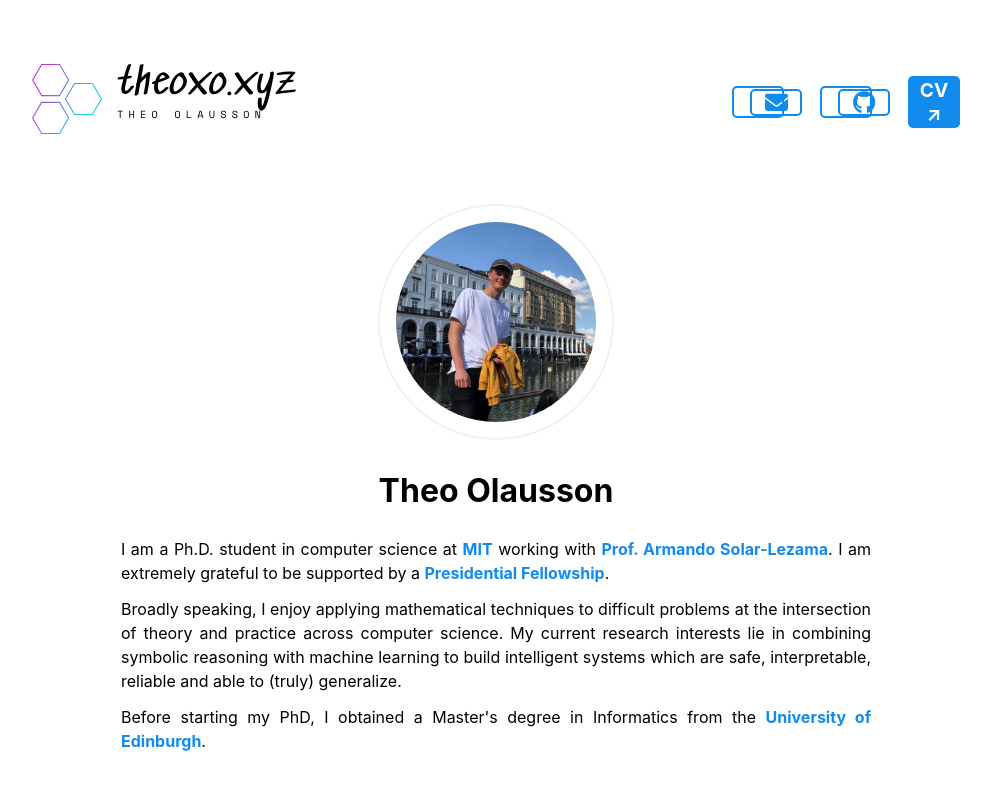
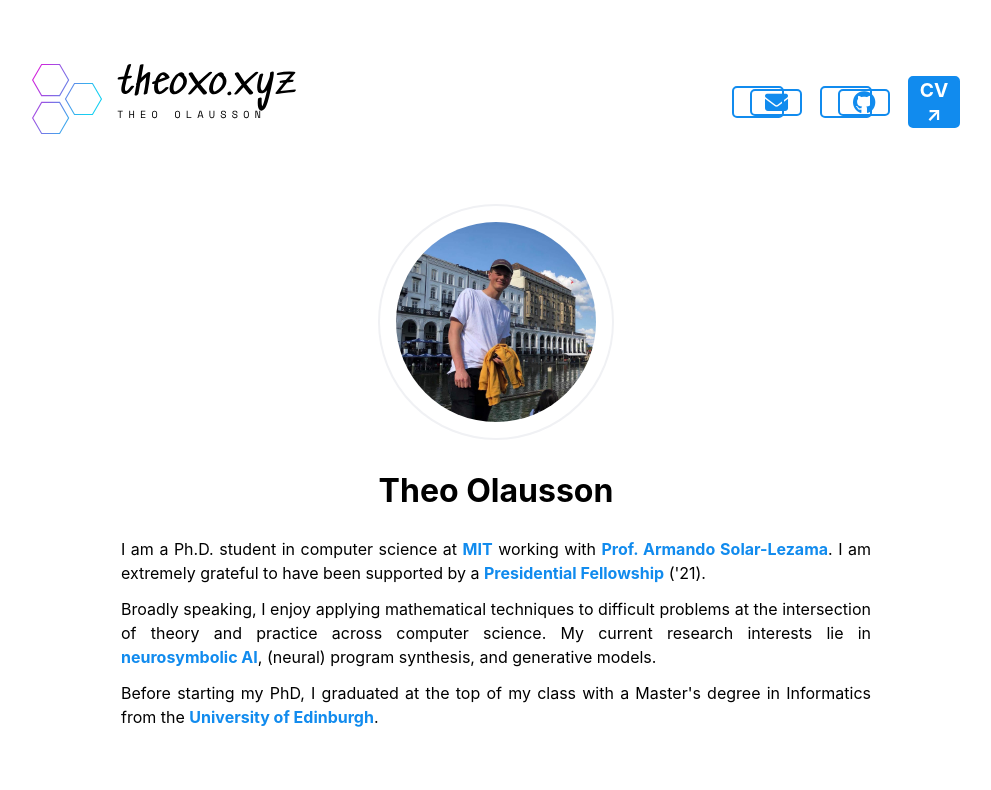
Before and after one commit to theoxo/theoxo.github.io, a Jekyll site: the page built from index.md, in a window 1280 px wide. Shown: the top 790 px of the page, without its empty margins (144-1135 px from the left). Built offline with Jekyll 4.4.1, drawn with Linux system fonts in a browser that asks for light colours; nearby versions of some CDN libraries.

Commit message:
impr: updated home page

```diff
--- a/_layouts/home.html
+++ b/_layouts/home.html
@@ -18,13 +18,13 @@
         <img src="/assets/me.jpg" style="max-width:200px; border-radius: 50%; border: solid #f0f1f4 2px;">
         <h1>Theo Olausson</h1>
         <p>
-        I am a Ph.D. student in computer science at <a href="https://web.mit.edu/">MIT</a> working with <a href="https://people.csail.mit.edu/asolar/"> Prof. Armando Solar-Lezama</a>. I am extremely grateful to be supported by a <a href="https://web.mit.edu/provost/presfellow/">Presidential Fellowship</a>.
+        I am a Ph.D. student in computer science at <a href="https://web.mit.edu/">MIT</a> working with <a href="https://people.csail.mit.edu/asolar/"> Prof. Armando Solar-Lezama</a>. I am extremely grateful to have been supported by a <a href="https://web.mit.edu/provost/presfellow/">Presidential Fellowship</a> ('21).
         </p>
         <p>
-        Broadly speaking, I enjoy applying mathematical techniques to difficult problems at the intersection of theory and practice across computer science. My current research interests lie in combining symbolic reasoning with machine learning to build intelligent systems which are safe, interpretable, reliable and able to (truly) generalize.
+        Broadly speaking, I enjoy applying mathematical techniques to difficult problems at the intersection of theory and practice across computer science. My current research interests lie in <a href="http://www.neurosymbolic.org/">neurosymbolic AI</a>, (neural) program synthesis, and generative models.
         </p>
         <p>
-        Before starting my PhD, I obtained a Master's degree in Informatics from the <a href="https://www.ed.ac.uk/informatics">University of Edinburgh</a>.
+        Before starting my PhD, I graduated at the top of my class with a Master's degree in Informatics from the <a href="https://www.ed.ac.uk/informatics">University of Edinburgh</a>.
         </p>
       </header>
   </body>
```
